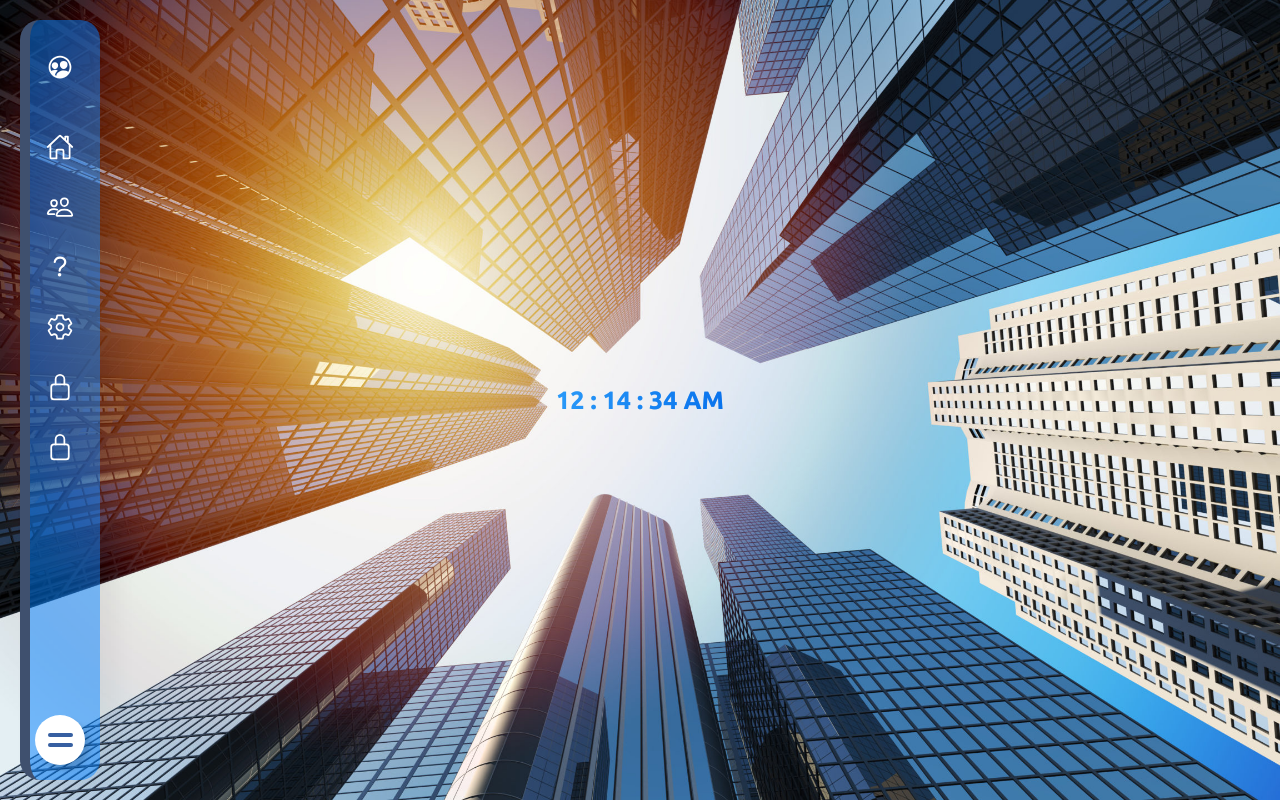
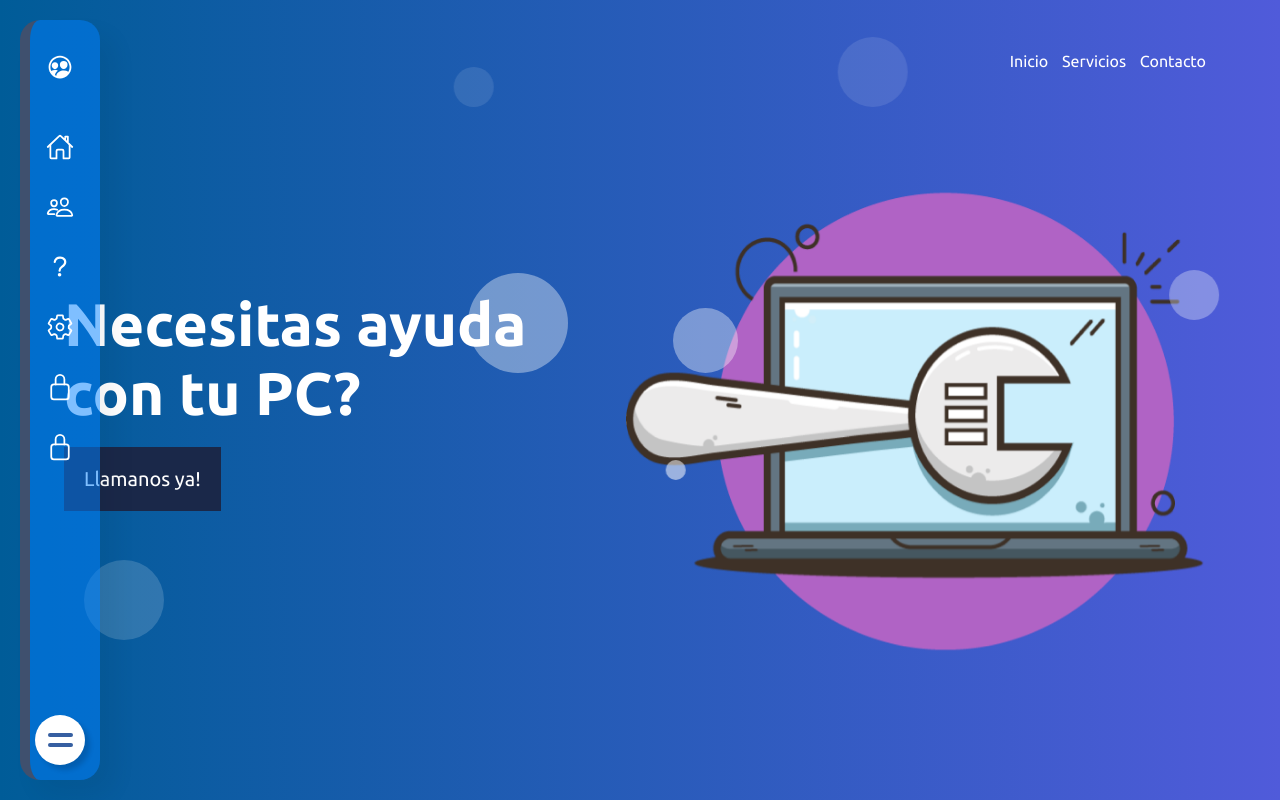
Before and after one commit to DavidProgramer404/ProyectoExamen, a PHP site: page /inicio.php in a window 1280 px wide. Run offline with PHP 8.4, Linux system fonts and the light colour scheme; the visitor is signed in with stand-in values (Sample User, id 1).

Commit message:
Modificaciones de inicio.php y bg con movimientos

```diff
--- a/css/EstiloInicio.css
+++ b/css/estilo.css
@@ -17,7 +17,7 @@
 }
 
 .hero {
-    background-image: url('../images/bg3.png');
+    background-image: url("../images/bg6.jpg");
     min-height: 100vh;
     display: flex;
     align-items: center;
@@ -31,7 +31,7 @@
 
 h1 {
     font-size: 5rem;
-    background: linear-gradient(to right, #fff 20%, #65C7F7 40%, #0052D4 60%, #fff 80%);
+
     background-size: 200% auto;
     color: #000;
     -webkit-text-fill-color: transparent;
@@ -56,7 +56,6 @@
 body {
     min-height: 100vh;
     background: #020202;
-    background-image: url('../images/bg1.jpg');
     position: relative;
 }
 
@@ -233,3 +232,210 @@
     -webkit-text-fill-color:rgba(0, 128, 255, 0.5);
 
 }
+
+/*
+----------------------------------------------------------------- */
+
+*{
+    margin: 0;
+    padding: 0;
+    box-sizing: border-box;
+}
+
+body{
+    font-family: 'Roboto', 'Sans serif';
+}
+
+.contenedor{
+    width: 90%;
+    max-width: 1200px;
+    margin: auto;
+}
+
+.bg_animate{
+    width: 100%;
+    height: 100vh;
+    background: linear-gradient(to right, #005C98, #505BDA);
+    position: relative;
+    overflow: hidden;
+}
+
+.header_nav{
+    width: 100%;
+    position: absolute;
+    top: 0;
+    left: 0;
+}
+
+.header_nav .contenedor{
+    display: flex;
+    justify-content: space-between;
+    align-items: center;
+    padding: 15px 0;
+}
+
+.header_nav h1{
+    color: #fff;
+    font-family: 'Gagalin';
+}
+
+.header_nav nav a{
+    color: #fff;
+    text-decoration: none;
+    margin-right: 10px;
+}
+
+.banner{
+    display: flex;
+    justify-content: space-between;
+    align-items: center;
+    height: 100%;
+}
+
+.banner_title h2{
+    color: #fff;
+    font-size: 60px;
+    font-weight: 800;
+    margin-bottom: 20px;
+}
+
+.banner_title .llamanos{
+    color: #fff;
+    font-size: 20px;
+    text-decoration: none;
+    display: inline-block;
+    background: #1A2849;
+    padding: 20px;
+}
+
+.banner_img{
+    animation: movimiento 2.5s linear infinite;
+}
+
+.banner_img img{
+    width: 600px;
+    display: block;
+}
+
+/* burbujas */
+
+.burbuja{
+    border-radius: 50%;
+    background: #fff;
+    opacity: .3;
+
+    position: absolute;
+    bottom: -150;
+
+    animation: burbujas 3s linear infinite ;
+}
+
+.burbuja:nth-child(1){
+    width: 80px;
+    height: 80px;
+    left: 5%;
+    animation-duration: 3s;
+    animation-delay: 3s;
+}
+
+.burbuja:nth-child(2){
+    width: 100px;
+    height: 100px;
+    left: 35%;
+    animation-duration: 3s;
+    animation-delay: 5s;
+}
+
+.burbuja:nth-child(3){
+    width: 20px;
+    height: 20px;
+    left: 15%;
+    animation-duration: 1.5s;
+    animation-delay: 7s;
+}
+
+.burbuja:nth-child(4){
+    width: 50px;
+    height: 50px;
+    left: 90%;
+    animation-duration: 6s;
+    animation-delay: 3s;
+}
+
+.burbuja:nth-child(5){
+    width: 70px;
+    height: 70px;
+    left: 65%;
+    animation-duration: 3s;
+    animation-delay: 1s;
+}
+
+.burbuja:nth-child(6){
+    width: 20px;
+    height: 20px;
+    left: 50%;
+    animation-duration: 4s;
+    animation-delay: 5s;
+}
+
+.burbuja:nth-child(7){
+    width: 20px;
+    height: 20px;
+    left: 50%;
+    animation-duration: 4s;
+    animation-delay: 5s;
+}
+
+.burbuja:nth-child(8){
+    width: 100;
+    height: 100px;
+    left: 52%;
+    animation-duration: 5s;
+    animation-delay: 5s;
+}
+
+.burbuja:nth-child(9){
+    width: 65px;
+    height: 65px;
+    left: 51%;
+    animation-duration: 3s;
+    animation-delay: 2s;
+}
+
+.burbuja:nth-child(10){
+    width: 40px;
+    height: 40px;
+    left: 35%;
+    animation-duration: 3s;
+    animation-delay: 4s;
+}
+
+
+@keyframes burbujas{
+    0%{
+        bottom: 0;
+        opacity: 0;
+    }
+    30%{
+        transform: translateX(30px);
+    }
+    50%{
+        opacity: .4;
+    }
+    100%{
+        bottom: 100vh;
+        opacity: 0;
+    }
+}
+
+@keyframes movimiento{
+    0%{
+        transform: translateY(0);
+    }
+    50%{
+        transform: translateY(30px);
+    }
+    100%{
+        transform: translateY(0);
+    }
+}
--- a/inicio.php
+++ b/inicio.php
@@ -1,4 +1,10 @@
+<?php
+session_start();
+if(empty($_SESSION["usuario"])){
+    header('Location: login.php');
+}
 
+?>
 <!DOCTYPE html>
 <html lang="en">
 
@@ -7,19 +13,47 @@
     <meta http-equiv="X-UA-Compatible" content="IE=edge">
     <meta name="viewport" content="width=device-width, initial-scale=1.0">
     <title>Página Inicial</title>
-    <link rel="stylesheet" type="text/css" href="css/EstiloInicio.css">
+    <link rel="stylesheet" type="text/css" href="css/estilo.css">
 
 
 </head>
 
 <body>
 
-
-    <div class="hero">
-              <h1 id="clockDisplay" class="clock" onload="showTime"></h1>
+    <header class="bg_animate">
+        <div class="header_nav">
+            <div class="contenedor">
+                <h1>Efecto Burbuja</h1>
+                <nav>
+                    <a href="#">Inicio</a>
+                    <a href="#">Servicios</a>
+                    <a href="#">Contacto</a>
+                </nav>
+            </div>
         </div>
 
-    </div>
+        <section class="banner contenedor">
+            <secrion class="banner_title">
+                <h2>Necesitas ayuda <br> con tu PC?</h2>
+                <a href="#" class="llamanos">Llamanos ya!</a>
+            </secrion>
+            <div class="banner_img">
+                <img src="./images/laptop-support.png" alt="">
+            </div>
+        </section>
+
+        <div class="burbujas">
+            <div class="burbuja"></div>
+            <div class="burbuja"></div>
+            <div class="burbuja"></div>
+            <div class="burbuja"></div>
+            <div class="burbuja"></div>
+            <div class="burbuja"></div>
+            <div class="burbuja"></div>
+            <div class="burbuja"></div>
+            <div class="burbuja"></div>
+            <div class="burbuja"></div>
+        </div>
 
 
 
@@ -28,7 +62,7 @@
             <li>
                 <a href="#">
                     <span class="icono"><ion-icon name="people-circle-outline"></ion-icon></span>
-                    <span class="titulo">Bienvenido usuario!!</span>
+                    <span class="titulo">Bienvenido usuario</span>
                 </a>
             </li>
             <li>
@@ -46,7 +80,7 @@
             <li>
                 <a href="contacto/contacto.php">
                     <span class="icono"><ion-icon name="help-outline"></ion-icon></span>
-                    <span class="titulo">Ayuda tecnica</span>
+                    <span class="titulo">Ayuda técnica</span>
                 </a>
             </li>
             <li>
--- a/model/conexion_patrones.php
+++ b/model/conexion_patrones.php
@@ -4,7 +4,7 @@
     private $con;
 
     public function __construct(){
-        $this->con = new mysqli('localhost', 'root','','examen_login_register_db');
+        $this->con = new mysqli('localhost', 'root','','login_register_db');
     }
 
     public function getUsers(){
--- a/php/conexion_be.php
+++ b/php/conexion_be.php
@@ -1,6 +1,6 @@
 <?php
 
-    $conexion = mysqli_connect("localhost", "root", "", "examen_login_register_db");
+    $conexion = mysqli_connect("localhost", "root", "", "login_register_db");
 
 
 ?>
--- a/reporte.php
+++ b/reporte.php
@@ -7,6 +7,7 @@
 function Header()
 {
 
+    $this->Image('images/logo-esucomex.jpg',10,8,33);
     // Arial bold 15
     $this->SetFont('Arial','B',18);
     // Movernos a la derecha
```
Also changed, not shown: bienvenida.php (+10 -2 lines), contacto/contacto.php (+6 -6 lines), index.php (+4 -4 lines), registroP/login.php (+4 -4 lines), images/laptop-support.png (added), images/logo-esucomex.jpg (added), registroP/uploaded_img/avrillavigne-1651545324033-8041.jpg (added), 1 other file.
